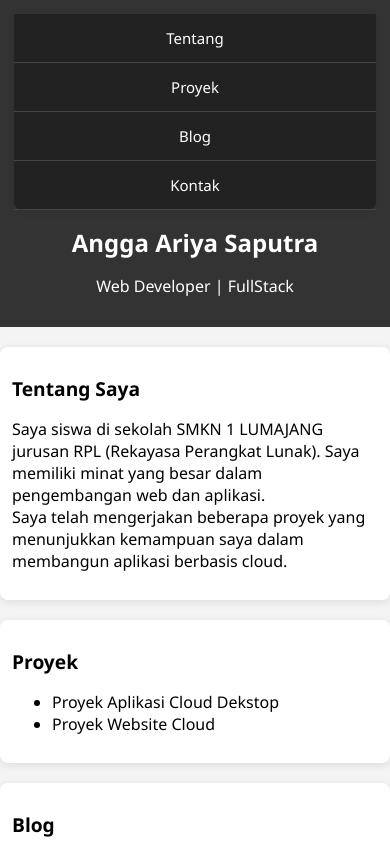
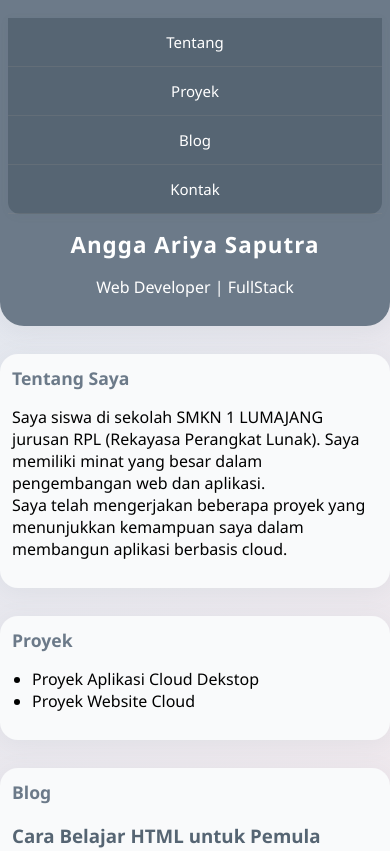
Before and after one commit to AryaDevWeb/DekstopAppCloudStorage, a plain HTML site: page index.html in a window 390 px wide. Shown: the top 851 px of the page. Drawn offline with Linux system fonts and the light colour scheme.

Commit message:
Memperbaiki tampilan dan penambahan animasi

```diff
--- a/index.html
+++ b/index.html
@@ -13,75 +13,130 @@
             font-family: 'Segoe UI', sans-serif;
             margin: 0;
             padding: 0;
-            background: #f4f4f4;
+            background: linear-gradient(135deg, #e0e7ef 0%, #f7e9ec 100%);
+            min-height: 100vh;
         }
         header {
-            background: #333;
+            background: #6c7a89;
             color: #fff;
-            padding: 20px;
+            padding: 32px 20px 24px 20px;
             text-align: center;
+            border-radius: 0 0 24px 24px;
+            box-shadow: 0 4px 24px rgba(108,122,137,0.10);
+            animation: fadeInDown 1s;
         }
         nav {
-            background: #222;
+            background: #566573;
             padding: 0;
             display: flex;
             justify-content: center;
             gap: 30px;
-            border-radius: 0 0 8px 8px;
-            box-shadow: 0 2px 8px rgba(0,0,0,0.08);
+            border-radius: 0 0 12px 12px;
+            box-shadow: 0 2px 8px rgba(86,101,115,0.08);
             flex-wrap: wrap;
+            margin-bottom: 10px;
         }
         nav a {
             color: #fff;
             text-decoration: none;
             padding: 16px 20px;
             font-weight: 500;
-            transition: background 0.2s, color 0.2s;
-            border-radius: 6px 6px 0 0;
+            transition: background 0.2s, color 0.2s, transform 0.2s;
+            border-radius: 8px 8px 0 0;
             font-size: 16px;
             display: block;
         }
         nav a:hover, nav a:focus {
-            background: #fff;
-            color: #222;
+            background: #d6dbdf;
+            color: #566573;
+            transform: translateY(-2px) scale(1.05);
         }
         section {
-            margin: 20px auto;
+            margin: 28px auto;
             max-width: 800px;
-            background: #fff;
-            padding: 20px;
-            border-radius: 8px;
-            box-shadow: 0 2px 8px rgba(0,0,0,0.1);
+            background: #f9fafb;
+            padding: 28px 24px;
+            border-radius: 18px;
+            box-shadow: 0 4px 24px rgba(108,122,137,0.08);
+            animation: fadeInUp 1.2s;
         }
+        h1, h2, h3 {
+            font-family: 'Segoe UI', sans-serif;
+        }
+        h1 {
+            font-size: 2.3em;
+            margin-bottom: 0.2em;
+            letter-spacing: 1px;
+        }
+        h2 {
+            color: #6c7a89;
+            margin-top: 0;
+        }
+        h3 {
+            color: #566573;
+        }
+        ul {
+            padding-left: 20px;
+        }
+        footer {
+            text-align: center;
+            padding: 16px;
+            color: #888;
+            font-size: 15px;
+            background: #eaecee;
+            border-radius: 16px 16px 0 0;
+            margin: 32px auto 0 auto;
+            max-width: 800px;
+            box-shadow: 0 2px 12px rgba(108,122,137,0.06);
+            animation: fadeIn 2s;
+        }
+        /* Animasi */
+        @keyframes fadeInDown {
+            from { opacity: 0; transform: translateY(-40px);}
+            to { opacity: 1; transform: translateY(0);}
+        }
+        @keyframes fadeInUp {
+            from { opacity: 0; transform: translateY(40px);}
+            to { opacity: 1; transform: translateY(0);}
+        }
+        @keyframes fadeIn {
+            from { opacity: 0;}
+            to { opacity: 1;}
+        }
+        /* Responsive */
         @media (max-width: 900px) {
-            section {
-                max-width: 95vw;
-                padding: 16px;
+            section, footer {
+                max-width: 97vw;
+                padding: 18px;
             }
         }
         @media (max-width: 600px) {
             nav {
                 flex-direction: column;
                 gap: 0;
-                border-radius: 0 0 8px 8px;
+                border-radius: 0 0 12px 12px;
             }
             nav a {
                 border-radius: 0;
-                border-bottom: 1px solid #444;
+                border-bottom: 1px solid #8884;
                 font-size: 15px;
                 padding: 14px 0;
             }
             header {
-                padding: 14px;
+                padding: 18px 8px 12px 8px;
             }
             section {
                 padding: 12px;
             }
             h1 {
-                font-size: 1.5em;
+                font-size: 1.4em;
             }
             h2 {
-                font-size: 1.2em;
+                font-size: 1.1em;
+            }
+            footer {
+                font-size: 13px;
+                padding: 10px;
             }
         }
     </style>
```
